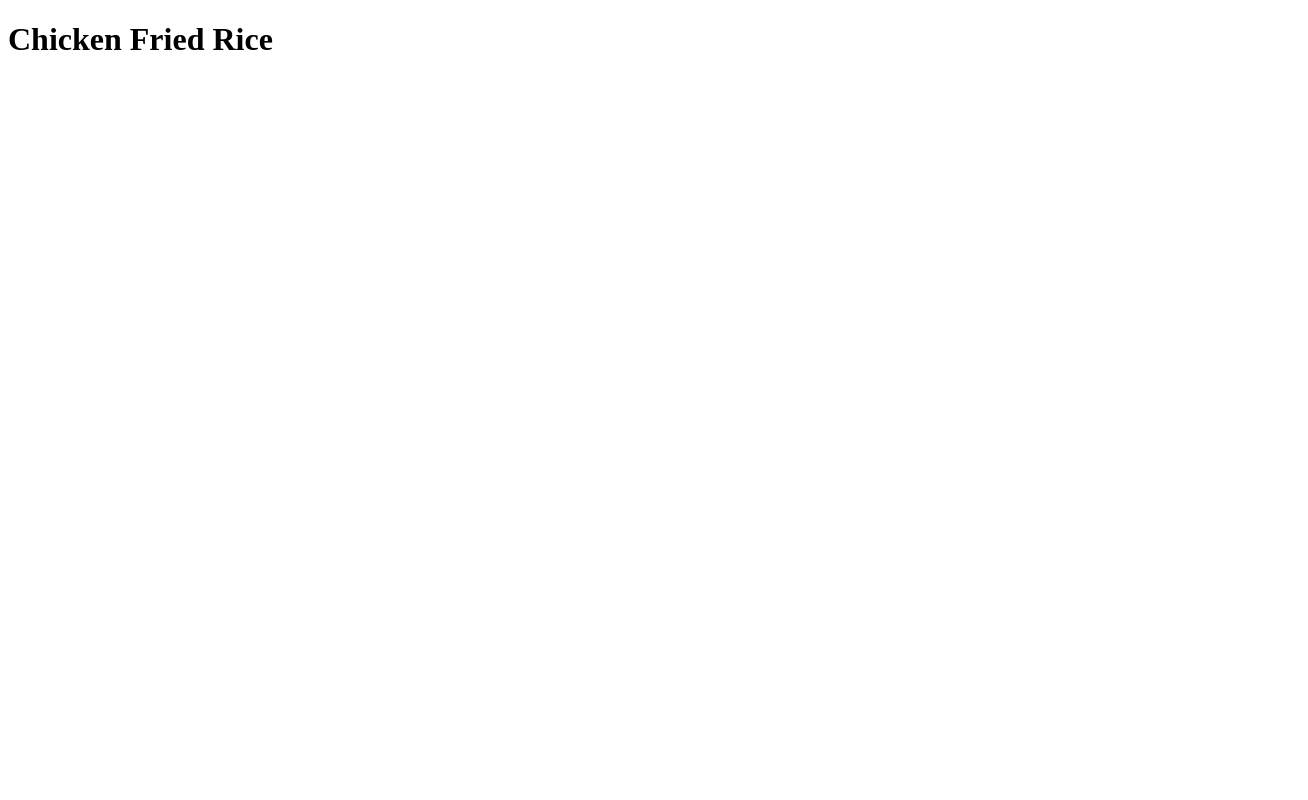
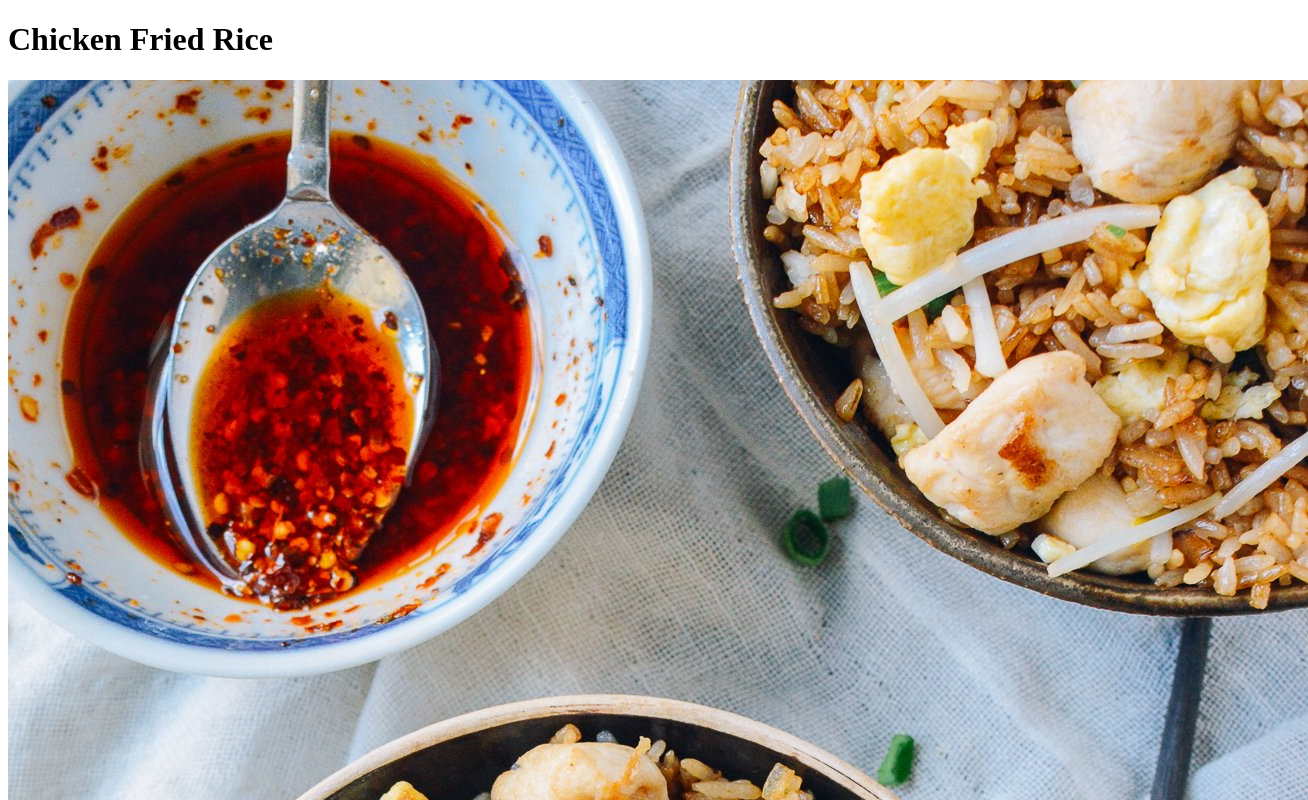
Before and after one commit to ArrriRafita/odin-recipes, a plain HTML site: page recipes/fried_rice.html in a window 1280 px wide. Shown: the top 800 px of the page, 1308 px wide, since content can reach past the window. Drawn offline with Linux system fonts and the light colour scheme.

Commit message:
Create images directory with jpg
I created an images directory with a jpg of Chicken fried rice. I have
also created a link from the jpg to fried_rice.html .

```diff
--- a/recipes/fried_rice.html
+++ b/recipes/fried_rice.html
@@ -7,5 +7,6 @@
 
     <body>
         <h1>Chicken Fried Rice</h1>
+        <img src="../images/chicken-fried-rice.jpg" alt="a picture of amazing chicken fried rice">
     </body>
 </html>
```
Also changed, not shown: images/chicken-fried-rice.jpg (added).
